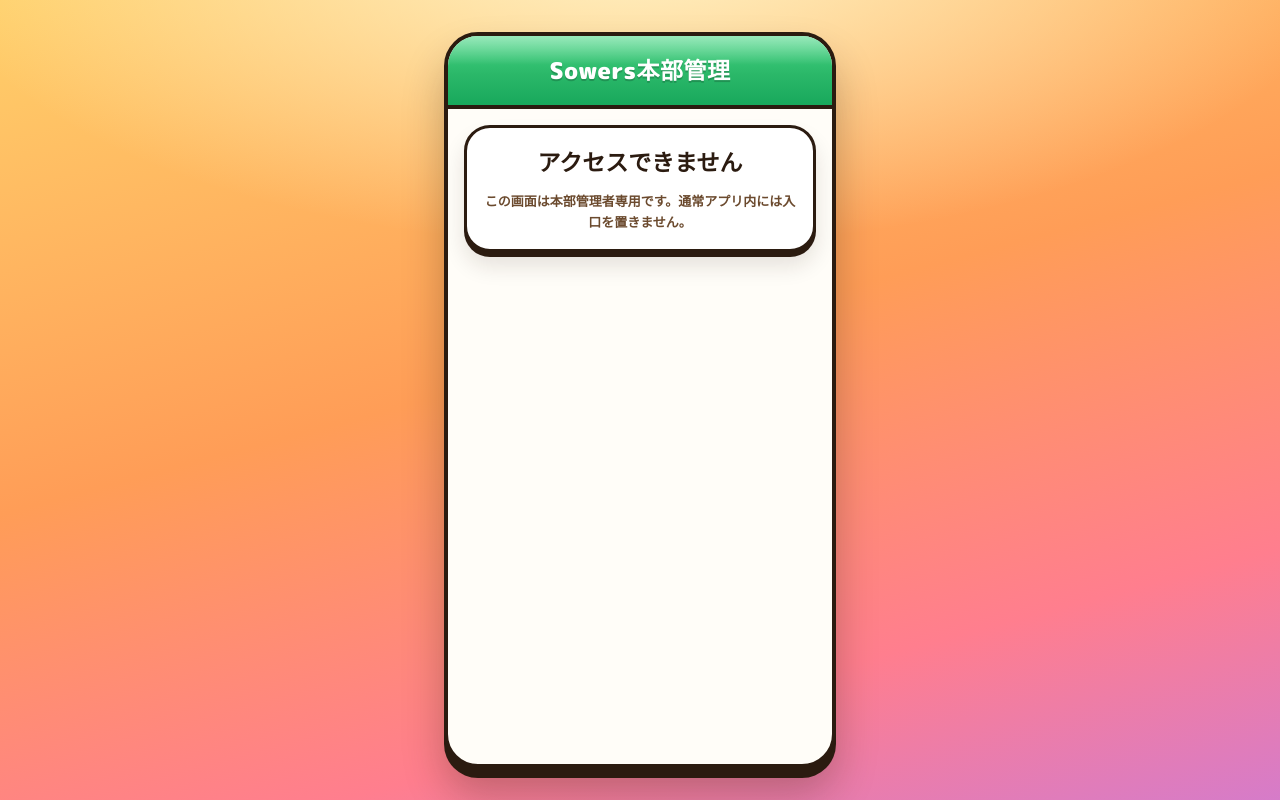
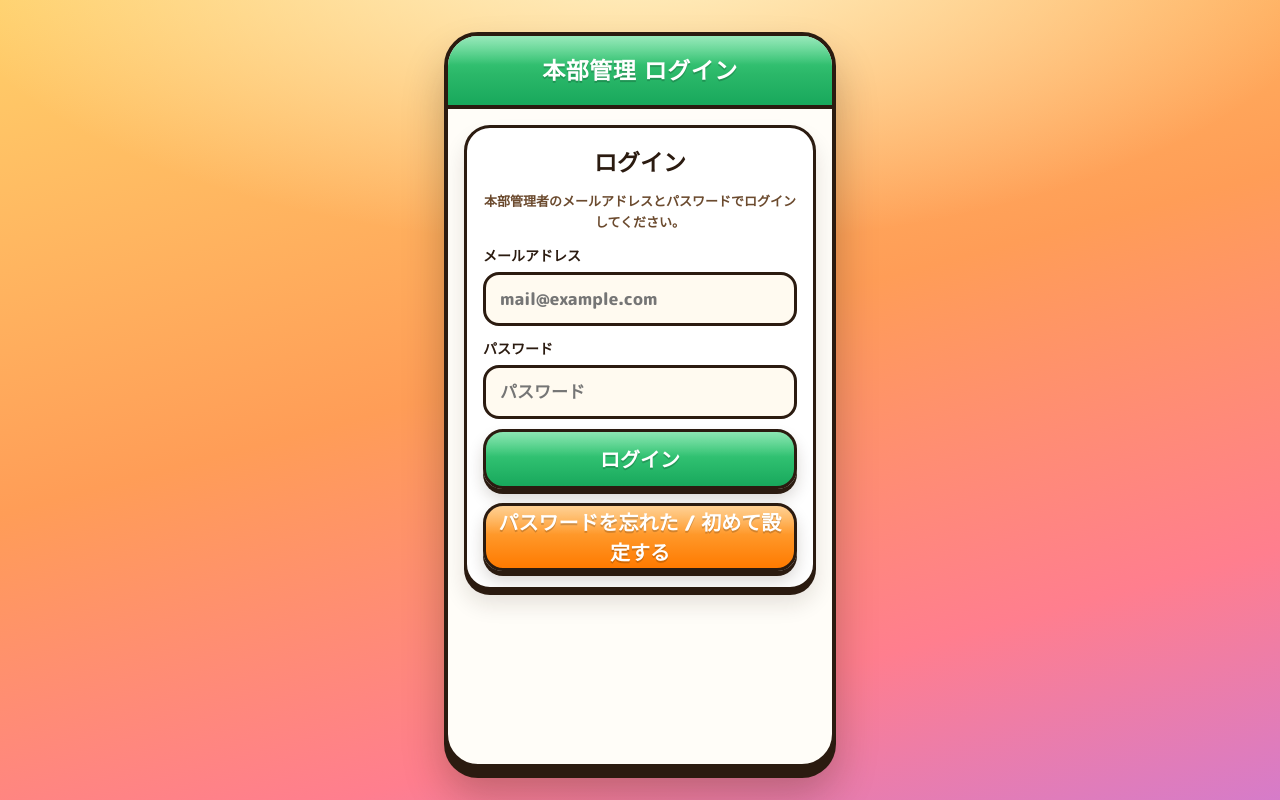
Before and after one commit to sowers-keita/sowers-monster, a Next.js app: page /admin-sowers in a window 1280 px wide. Built offline with nearby package versions, Linux system fonts and the light colour scheme; no server answers.

Commit message:
Add files via upload

```diff
--- a/app/admin-sowers/page.tsx
+++ b/app/admin-sowers/page.tsx
@@ -1,5 +1,6 @@
 "use client";
 
+import StaffLogin from "@/components/StaffLogin";
 import { SeedType } from "@/lib/game";
 import { supabase } from "@/lib/supabaseClient";
 import { useEffect, useState } from "react";
@@ -7,6 +8,7 @@ import { useEffect, useState } from "react";
 export default function AdminSowersPage() {
   const [role, setRole] = useState("");
   const [checked, setChecked] = useState(false);
+  const [loggedIn, setLoggedIn] = useState(false);
 
   const [missionTitle, setMissionTitle] =
     useState("片足立ち30秒チャレンジ");
@@ -34,9 +36,12 @@ export default function AdminSowersPage() {
     const userId = authData.user?.id;
 
     if (!userId) {
+      setLoggedIn(false);
       setChecked(true);
       return;
     }
+
+    setLoggedIn(true);
 
     const { data } = await supabase
       .from("profiles")
@@ -46,6 +51,11 @@ export default function AdminSowersPage() {
 
     setRole(data?.role || "");
     setChecked(true);
+  }
+
+  async function logout() {
+    await supabase.auth.signOut();
+    window.location.reload();
   }
 
   async function saveHqMission() {
@@ -116,6 +126,15 @@ export default function AdminSowersPage() {
     );
   }
 
+  if (!loggedIn) {
+    return (
+      <StaffLogin
+        title="本部管理 ログイン"
+        note="本部管理者のメールアドレスとパスワードでログインしてください。"
+      />
+    );
+  }
+
   if (role !== "admin") {
     return (
       <main className="page">
@@ -125,8 +144,15 @@ export default function AdminSowersPage() {
             <div className="card">
               <div className="title">アクセスできません</div>
               <div className="note">
-                この画面は本部管理者専用です。通常アプリ内には入口を置きません。
+                この画面は本部管理者専用です。今ログイン中のアカウントには管理者権限がありません。
               </div>
+              <button
+                className="button orange"
+                onClick={logout}
+                style={{ marginTop: 10 }}
+              >
+                ログアウトして別のアカウントで入る
+              </button>
             </div>
           </div>
         </div>
```
